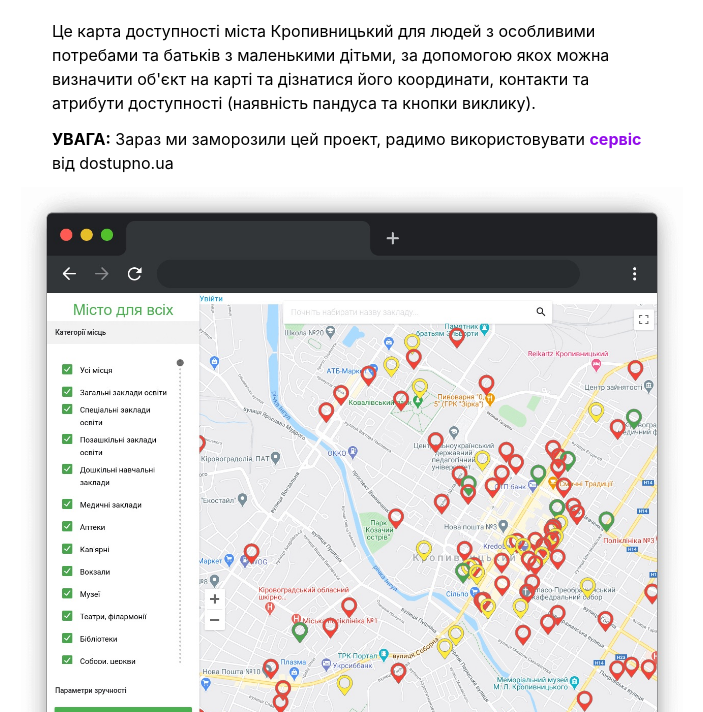
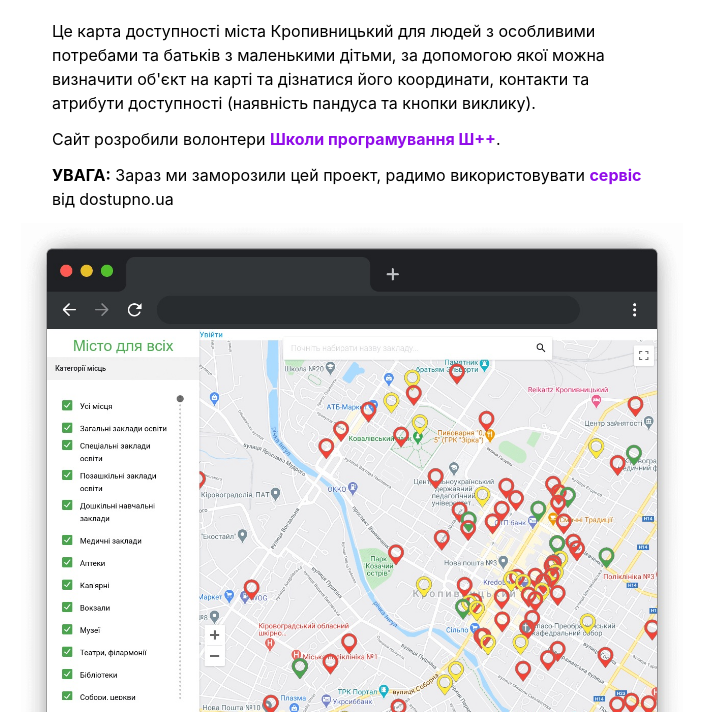
Before and after one commit to shpp/opencity-dummy, a plain HTML site: page index.html in a window 1280 px wide. Shown: the part 88-800 px from the top of the page, without its empty margins (288-991 px from the left). Drawn offline with Linux system fonts and the light colour scheme.

Commit message:
minor improvements

```diff
--- a/index.html
+++ b/index.html
@@ -5,15 +5,19 @@
     <link rel="stylesheet" href="./mvp.css">
     <style>
         h1, div { text-align: center; }
+        body { padding: 1rem; }
         p {
             margin: 0.75rem auto;
-            width: 600px;
+            max-width: 600px;
         }
         img {
             max-height: 80vh;
             width: auto;
+            max-width: 100%;
         }
     </style>
+    <meta name="viewport" content="width=device-width, initial-scale=1">
+
     <link rel="apple-touch-icon" sizes="180x180" href="./img/apple-touch-icon.png">
     <link rel="icon" type="image/png" sizes="32x32" href="./img/favicon-32x32.png">
     <link rel="icon" type="image/png" sizes="16x16" href="./img/favicon-16x16.png">
@@ -31,7 +35,8 @@
 </head>
 <body>
 <h1>Соціальний проект "Місто для всіх"</h1>
-<p>Це карта доступності міста Кропивницький для людей з особливими потребами та батьків з маленькими дітьми, за допомогою якох можна визначити об'єкт на карті та дізнатися його координати, контакти та атрибути доступності (наявність пандуса та кнопки виклику).</p>
+<p>Це карта доступності міста Кропивницький для людей з особливими потребами та батьків з маленькими дітьми, за допомогою якої можна визначити об'єкт на карті та дізнатися його координати, контакти та атрибути доступності (наявність пандуса та кнопки виклику).</p>
+<p>Сайт розробили волонтери <a href="https://programming.org.ua">Школи програмування Ш++</a>.</p>
 <p><strong>УВАГА:</strong> Зараз ми заморозили цей проект, радимо використовувати <a href="https://dostupno.ua/map/?city_filter=337">сервіс</a> від dostupno.ua</p>
 <div><img src="./screenshot.jpg" alt="Карта доступності - місто для всіх"></div>
 </body>
```
